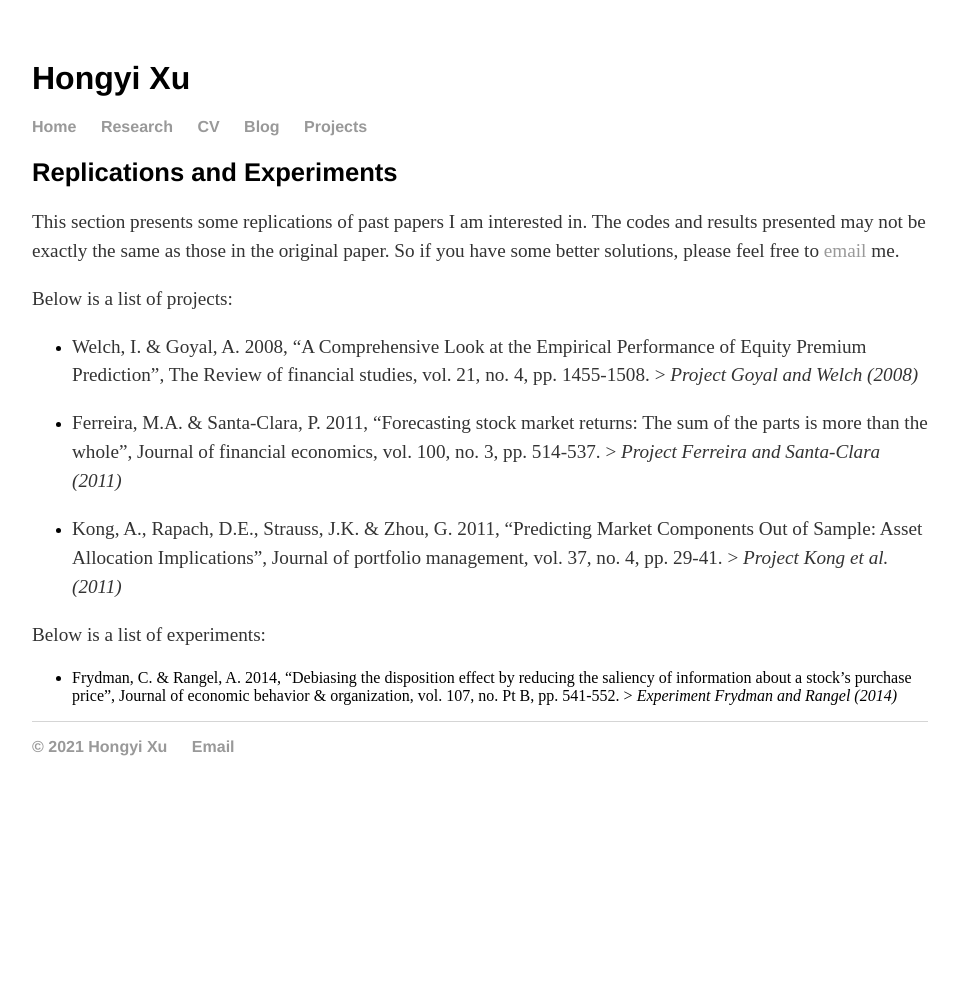
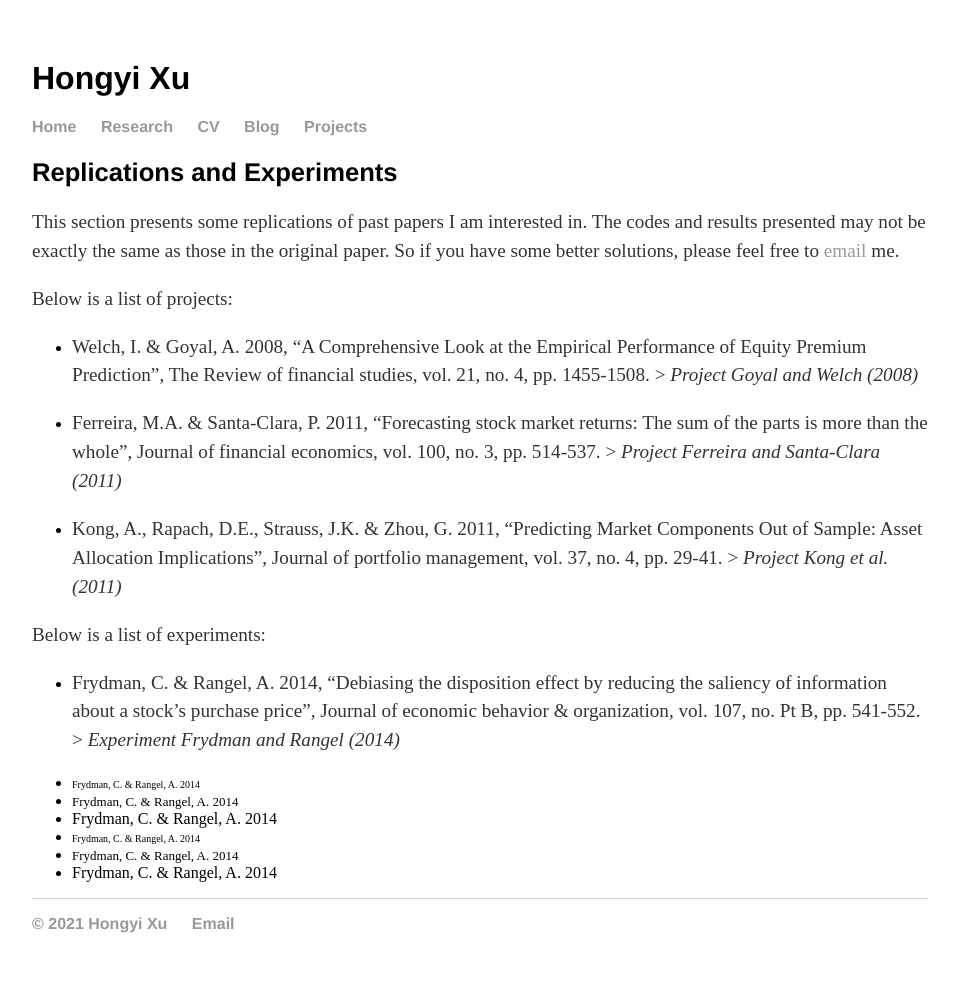
Before and after one commit to hongyileoxu/hongyileoxu.github.io, a Jekyll site: the page built from projects/index.md, in a window 1280 px wide. Shown: the whole page, without its empty margins (160-1118 px from the left). Built offline with Jekyll 4.4.1, drawn with Linux system fonts in a browser that asks for light colours; before the commit the page ends 900 px from its top, so only the background shows below that.

Commit message:
Update index.md
font changes in Markdown

```diff
--- a/projects/index.md
+++ b/projects/index.md
@@ -15,3 +15,14 @@
 
 Below is a list of experiments:
 - Frydman, C. & Rangel, A. 2014, "Debiasing the disposition effect by reducing the saliency of information about a stock's purchase price", Journal of economic behavior & organization, vol. 107, no. Pt B, pp. 541-552. > _Experiment Frydman and Rangel (2014)_
+
+
+- <font size=1> Frydman, C. & Rangel, A. 2014 </font>
+- <font size=2> Frydman, C. & Rangel, A. 2014 </font>
+- <font size=3> Frydman, C. & Rangel, A. 2014 </font>
+
+- <font size=1> Frydman, C. & Rangel, A. 2014 </font>
+
+- <font size=2> Frydman, C. & Rangel, A. 2014 </font>
+
+- <font size=3> Frydman, C. & Rangel, A. 2014 </font>
```
